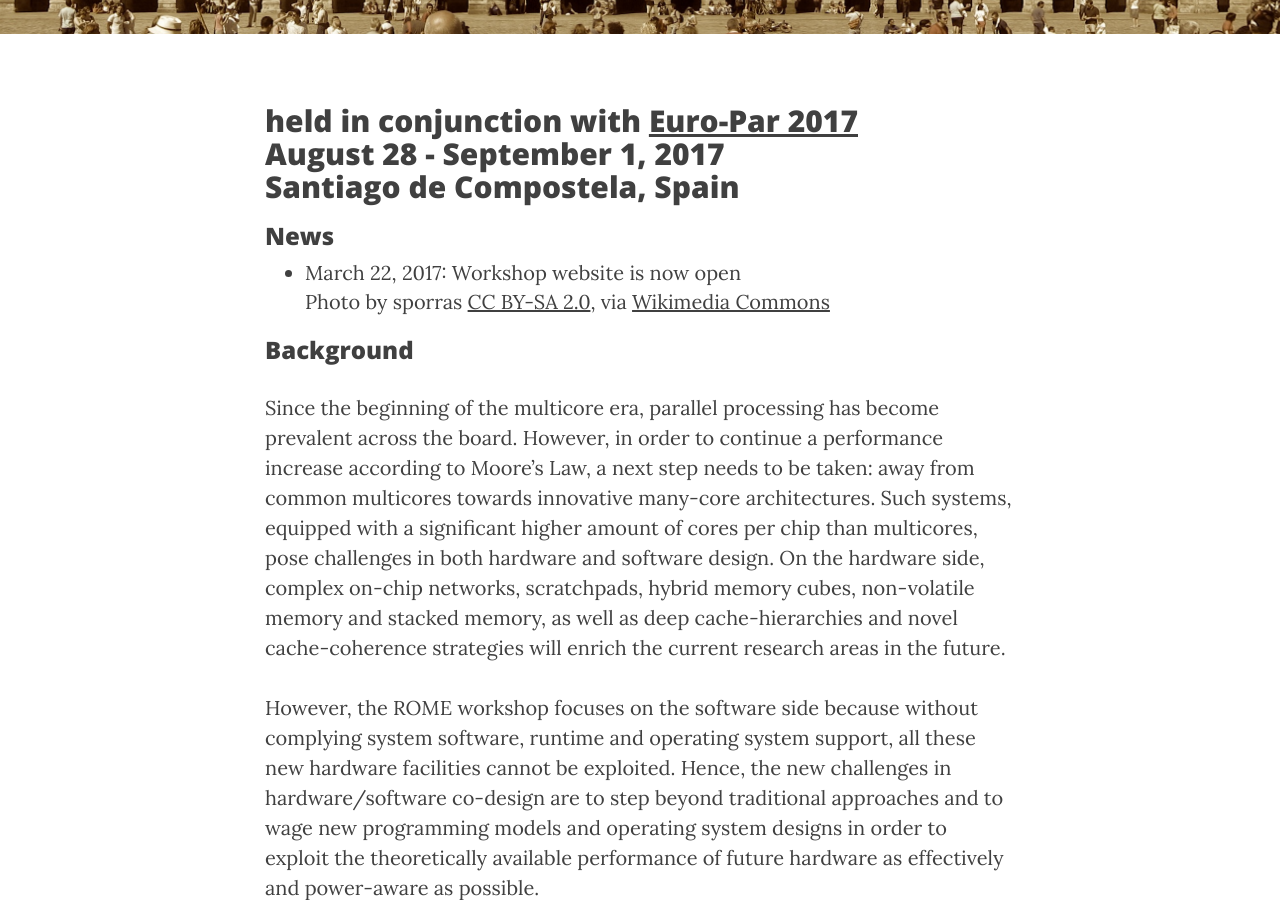
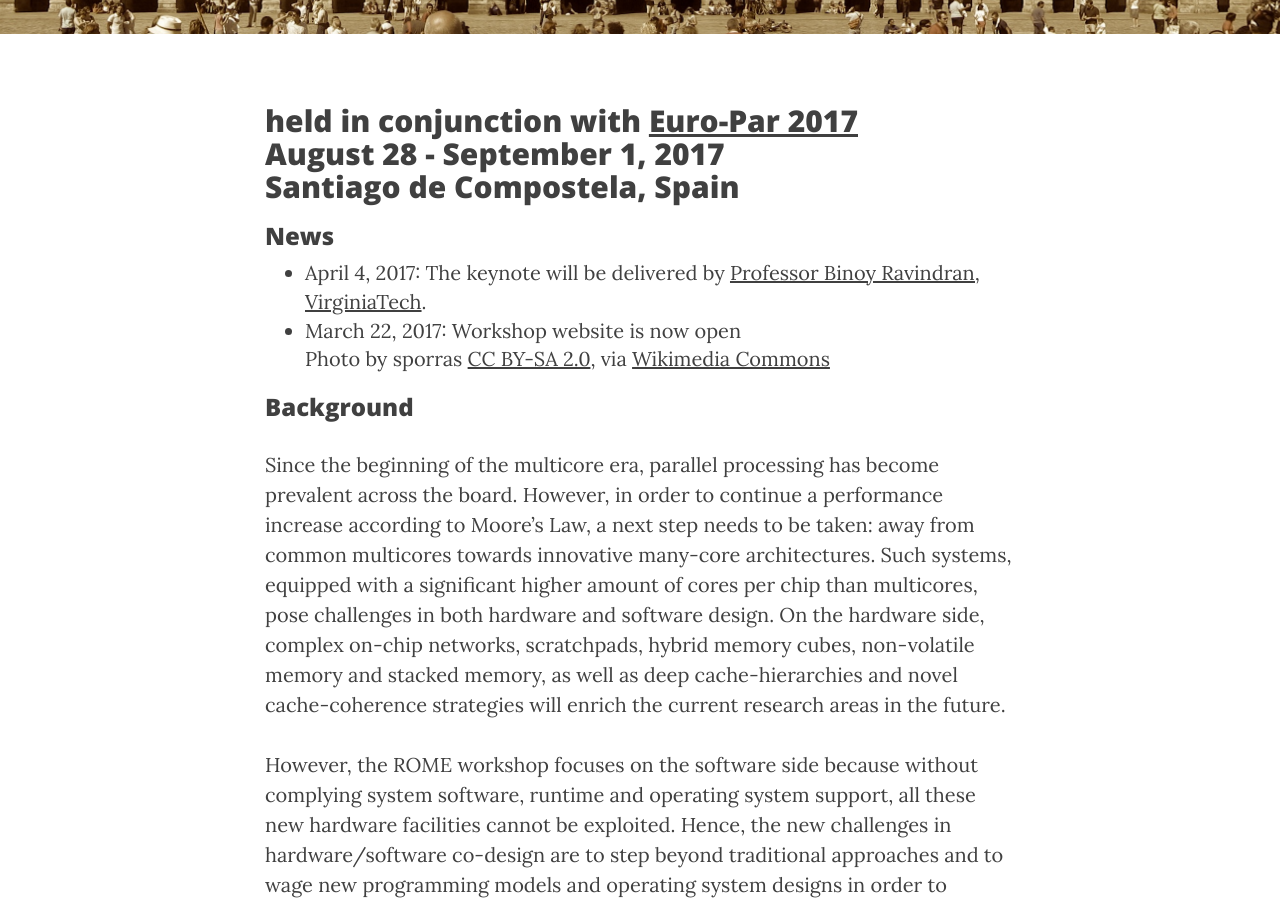
Before and after one commit to WROME/wrome.github.io, a Jekyll site: the page built from compostela2017.md, in a window 1280 px wide and 900 px high, scrolled down 410 px. Built offline with Jekyll 4.4.1, drawn with Linux system fonts in a browser that asks for light colours; nearby versions of some CDN libraries.

Commit message:
announce keynote

```diff
--- a/compostela2017.md
+++ b/compostela2017.md
@@ -9,6 +9,7 @@ header-img: "img/compostela.jpg"
 
 ### News
 
+* April 4, 2017: The keynote will be delivered by [Professor Binoy Ravindran, VirginiaTech](https://www.ece.vt.edu/people/profile/ravindran).
 * March 22, 2017: Workshop website is now open<br>Photo by sporras [CC BY-SA 2.0](http://creativecommons.org/licenses/by-sa/2.0), via [Wikimedia Commons](https://commons.wikimedia.org/wiki/File%3AAyuntamiento_de_Santiago_de_Compostela.jpg)
 
 ### Background
```
